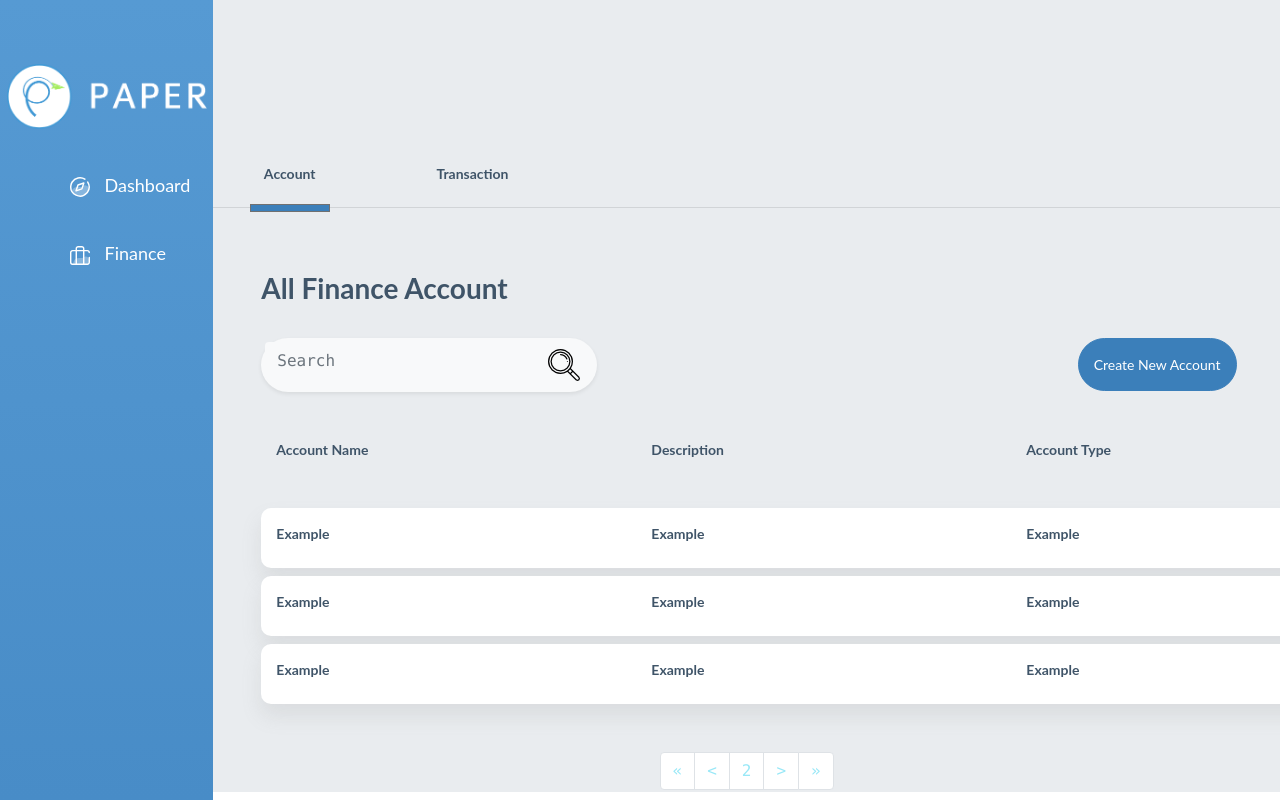
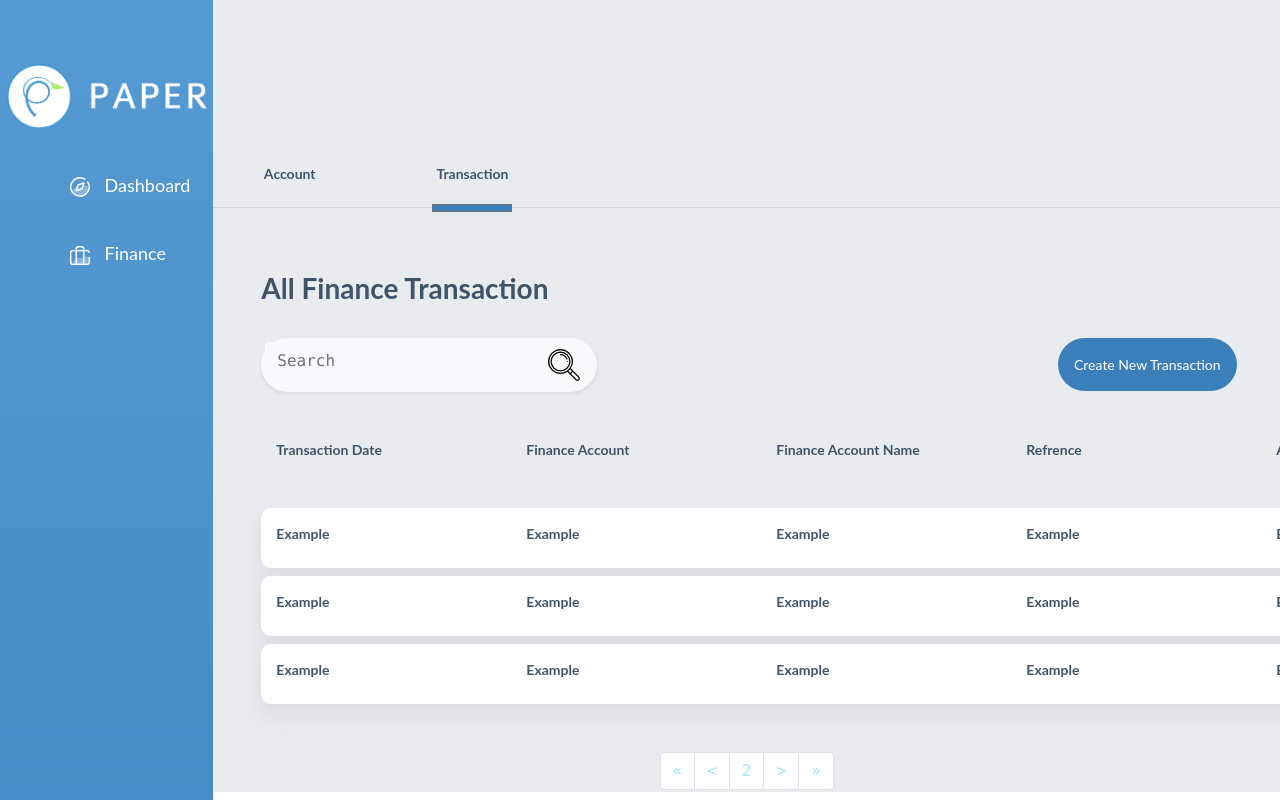
Before and after one commit to Alwan-Y/paper, a React (Create React App) app: page /Dashboard in a window 1280 px wide. Shown: the top 806 px of the page. Built offline with nearby package versions, Linux system fonts and the light colour scheme.

Commit message:
Design 80%

```diff
--- a/src/assets/styles/pages/finance.scss
+++ b/src/assets/styles/pages/finance.scss
@@ -120,7 +120,6 @@
     font-family: 'Lato', 'Gill Sans MT', Calibri, 'Trebuchet MS', sans-serif;
     font-size: 20px;
     color: black;
-
   }
 
   @include background('../images/index/empety.png', bottom);
--- a/src/components/commons/ModalCreate/index.jsx
+++ b/src/components/commons/ModalCreate/index.jsx
@@ -10,6 +10,11 @@ const ModalCreate = ({
   onChangeFinanceAccount,
   onChangeAmount,
   onChangeDescription,
+  valueFinanceName,
+  valueFinanceAccount,
+  valueAmount,
+  valueDescription,
+  readOnly,
 }) => {
   return (
     <div
@@ -52,6 +57,8 @@ const ModalCreate = ({
                       id="exampleInputEmail1"
                       placeholder="Input your finance name"
                       onChange={onChangeFinanceName}
+                      value={valueFinanceName}
+                      readOnly={readOnly}
                     />
                   </div>
                   <div class="form-group">
@@ -61,7 +68,9 @@ const ModalCreate = ({
                       className="form-control finance__form"
                       id="exampleInputPassword1"
                       placeholder="Select Finance Account"
+                      value={valueFinanceAccount}
                       onChange={onChangeFinanceAccount}
+                      readOnly={readOnly}
                     />
                   </div>
                   <div class="form-group">
@@ -71,6 +80,8 @@ const ModalCreate = ({
                       className="form-control finance__form"
                       id="exampleInputPassword1"
                       onChange={onChangeAmount}
+                      value={valueAmount}
+                      readOnly={readOnly}
                     />
                   </div>
                   <div class="form-group">
@@ -80,6 +91,8 @@ const ModalCreate = ({
                       className="form-control finance__form"
                       id="description"
                       onChange={onChangeDescription}
+                      value={valueDescription}
+                      readOnly={readOnly}
                     />
                   </div>
                 </div>
--- a/src/components/resources/ItemAccount/index.jsx
+++ b/src/components/resources/ItemAccount/index.jsx
@@ -35,13 +35,15 @@ const ItemAccount = ({
             <Button
               className="dropdown-item"
               dataToggle="modal"
-            dataTarget={dataTargetEdit}>
+              dataTarget={dataTargetEdit}
+            >
               Edit
             </Button>
             <Button
               className="dropdown-item"
               dataToggle="modal"
-            dataTarget={dataTargetDelete}>
+              dataTarget={dataTargetDelete}
+            >
               Delete
             </Button>
           </div>
--- a/src/components/resources/ItemTransaction/index.jsx
+++ b/src/components/resources/ItemTransaction/index.jsx
@@ -6,9 +6,8 @@ const ItemTransaction = ({
   financeAccountName,
   refrence,
   amount,
-  dataToggleEdit,
+  dataTargetView,
   dataTargetEdit,
-  dataToggleDelete,
   dataTargetDelete,
 }) => {
   return (
@@ -30,17 +29,23 @@ const ItemTransaction = ({
             Action
           </Button>
           <div className="dropdown-menu">
-            <Button className="dropdown-item">View</Button>
             <Button
               className="dropdown-item"
-              dataToggle={dataToggleEdit}
+              dataToggle="modal"
+              dataTarget={dataTargetView}
+            >
+              View
+            </Button>
+            <Button
+              className="dropdown-item"
+              dataToggle="modal"
               dataTarget={dataTargetEdit}
             >
               Edit
             </Button>
             <Button
               className="dropdown-item"
-              dataToggle={dataToggleDelete}
+              dataToggle="modal"
               dataTarget={dataTargetDelete}
             >
               Delete
--- a/src/pages/Dashboard/index.jsx
+++ b/src/pages/Dashboard/index.jsx
@@ -18,7 +18,7 @@ import ModalCreateAccount from 'components/commons/ModalCreateAccount';
 const Dashboard = () => {
   // const [chartData, setChartData] = useState({})
   const [page, setPage] = useState(false);
-  const [financePage, setFinancePage] = useState(true);
+  const [financePage, setFinancePage] = useState(false);
 
   if (page) {
     return (
@@ -147,10 +147,7 @@ const Dashboard = () => {
               target="createNewAccount"
               heading="Create New Account"
             />
-          <ModalCreateAccount
-            target="editAccount"
-            heading="Edit Account"
-          />
+            <ModalCreateAccount target="editAccount" heading="Edit Account" />
             <ModalCreateAccount
               target="viewAccount"
               heading="View Account"
@@ -207,9 +204,8 @@ const Dashboard = () => {
             financeAccountName="Example"
             refrence="Example"
             amount="Example"
-            dataToggleEdit="modal"
+            dataTargetView="#viewFinance"
             dataTargetEdit="#editFinance"
-            dataToggleDelete="modal"
             dataTargetDelete="#deleteFinance"
           />
           <ItemTransaction
@@ -218,9 +214,8 @@ const Dashboard = () => {
             financeAccountName="Example"
             refrence="Example"
             amount="Example"
-            dataToggleEdit="modal"
+            dataTargetView="#viewFinance"
             dataTargetEdit="#editFinance"
-            dataToggleDelete="modal"
             dataTargetDelete="#deleteFinance"
           />
           <ItemTransaction
@@ -229,9 +224,8 @@ const Dashboard = () => {
             financeAccountName="Example"
             refrence="Example"
             amount="Example"
-            dataToggleEdit="modal"
+            dataTargetView="#viewFinance"
             dataTargetEdit="#editFinance"
-            dataToggleDelete="modal"
             dataTargetDelete="#deleteFinance"
           />
           <Pagination />
@@ -273,6 +267,18 @@ const Dashboard = () => {
               console.log(e.target.value);
             }}
           />
+          <ModalCreate
+            target="viewFinance"
+            heading="View Finance"
+            onClick={() => {
+              console.log('oke');
+            }}
+            readOnly="readOnly"
+            valueFinanceName="Example"
+            valueFinanceAccount="Example"
+            valueAmount="Example"
+            valueDescription="Example"
+          />
           <ModalDelete target="deleteFinance" heading="Delete Finance" />
         </div>
       </div>
```
Also changed, not shown: src/components/commons/Input/index.jsx (+9 -1 lines), src/components/commons/ModalCreateAccount/index.jsx (+4 -4 lines), src/components/commons/ModelDelete/index.jsx (+2 -8 lines). Lines whose indentation alone changed are shown as unchanged.
